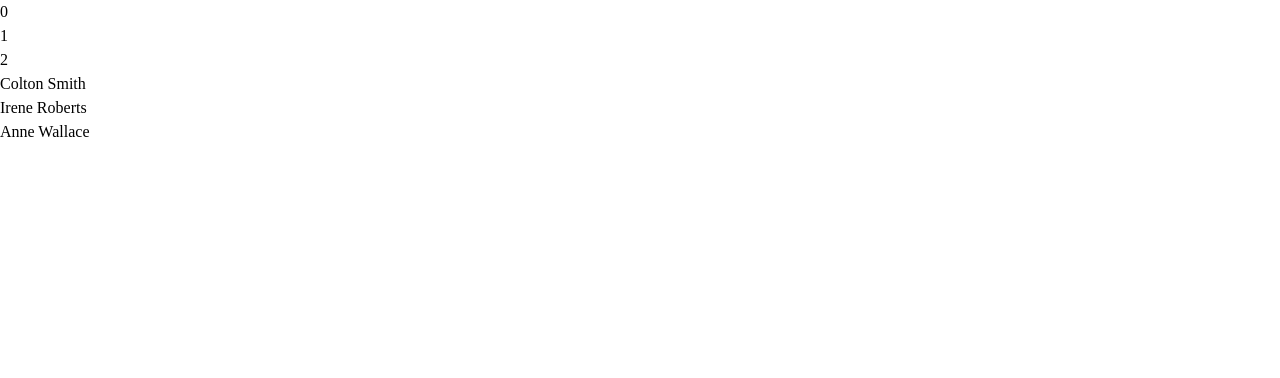
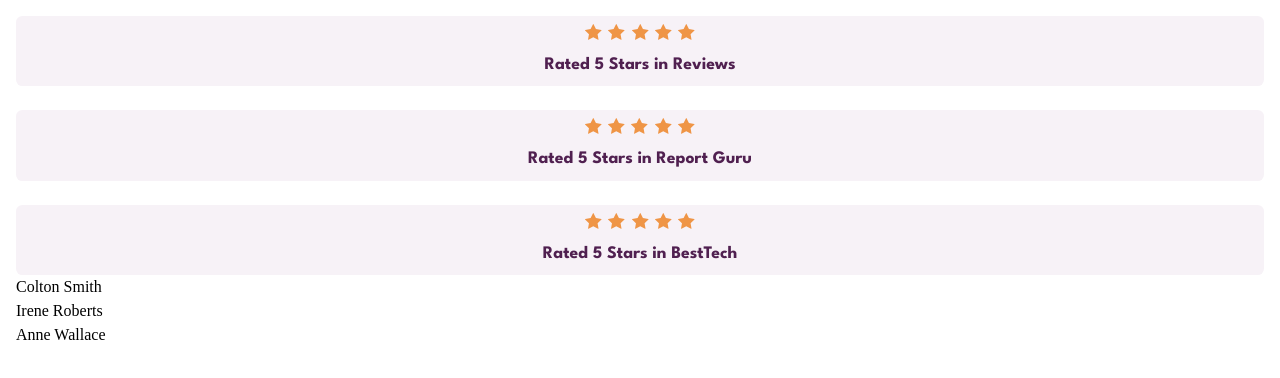
Before and after one commit to dombrga/react-social-proof-section, a React (Vite) app: page / in a window 1280 px wide. Shown: the top 378 px of the page. Built offline with nearby package versions, Linux system fonts and the light colour scheme.

Commit message:
styled rating component

```diff
--- /dev/null
+++ b/src/App.module.scss
@@ -0,0 +1,8 @@
+.app {
+  padding: 1rem;
+}
+
+.ratings {
+  display: grid;
+  gap: 1.5rem 1.5rem;
+}
--- a/src/App.scss
+++ /dev/null
@@ -1,3 +0,0 @@
-body {
-  margin: 0;
-}
--- a/src/App.tsx
+++ b/src/App.tsx
@@ -1,5 +1,5 @@
 import { useState, useEffect } from 'react'
-import './App.scss'
+import styles from './App.module.scss'
 import ReviewCard from './components/review/Review'
 import RatingCard from './components/rating/Rating'
 import { Rating, Review } from './models/models'
@@ -30,12 +30,12 @@
 
 
   return (
-    <div className='app'>
+    <div className={styles.app}>
       <main>
         <div className=''>
 
         </div>
-        <div className='ratings'>
+        <div className={styles.ratings}>
           {ratings.map((rating: Rating) => {
             return <RatingCard key={rating.id} rating={rating} />
           })}
--- /dev/null
+++ b/src/assets/styles/variables.scss
@@ -0,0 +1,8 @@
+$bg-primary-500: hsl(300, 43%, 22%);
+$bg-neutral-300: hsl(300, 24%, 96%);
+
+$primary-400: hsl(333, 80%, 67%);
+$neutral-400: hsl(303, 10%, 53%);
+$neutral-100: hsl(0, 0%, 100%);
+
+$font-family-primary: 'League Spartan', sans-serif;
--- /dev/null
+++ b/src/components/rating/Rating.module.scss
@@ -0,0 +1,26 @@
+@import '../../assets/styles/variables.scss';
+
+.rating {
+  background-color: $bg-neutral-300;
+  border-radius: .4rem;
+
+  display: grid;
+  justify-content: center;
+  align-items: center;
+  gap: .75rem 0;
+  padding: .5rem;
+}
+
+.rating__stars {
+  display: flex;
+  justify-content: center;
+  align-items: center;
+  gap: 0 .4rem;
+}
+
+.rating__site {
+  font-family: $font-family-primary;
+  font-weight: 700;
+  font-size: 1.1rem;
+  color: $bg-primary-500;
+}
--- a/src/components/rating/Rating.tsx
+++ b/src/components/rating/Rating.tsx
@@ -1,10 +1,20 @@
 import { Rating } from "../../models/models"
+import styles from './Rating.module.scss'
+import IconStar from "../../assets/images/icon-star.svg"
 
-function RatingCard({ rating }: { rating: Rating}) {
+function RatingCard({ rating }: { rating: Rating }) {
   return (
-    <div>
-      <div></div>
-      <p>{rating.id}</p>
+    <div className={`${styles.rating}`}>
+      <div className={`${styles.rating__stars}`}>
+        {
+          Array.from(Array(rating.stars)).map((star, idx) => {
+            return <img src={IconStar} key={idx} alt="star" />
+          })
+        }
+      </div>
+      <p className={styles.rating__site}>
+        Rated {rating.stars} Stars in {rating.site}
+      </p>
     </div>
   )
 }
--- a/src/index.scss
+++ b/src/index.scss
@@ -50,3 +50,7 @@
 #root, #__next {
   isolation: isolate;
 }
+
+.font__league-spartan {
+  font-family: 'League Spartan', sans-serif;
+}
```
Also changed, not shown: src/components/rating/Rating.scss (deleted).
